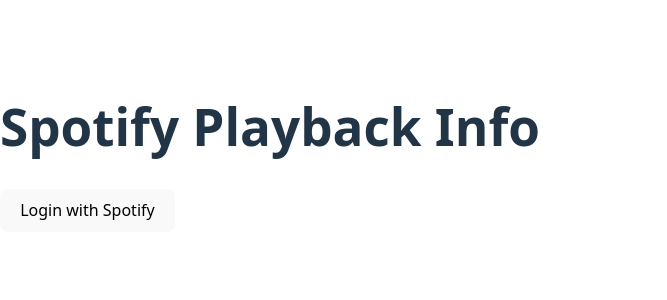
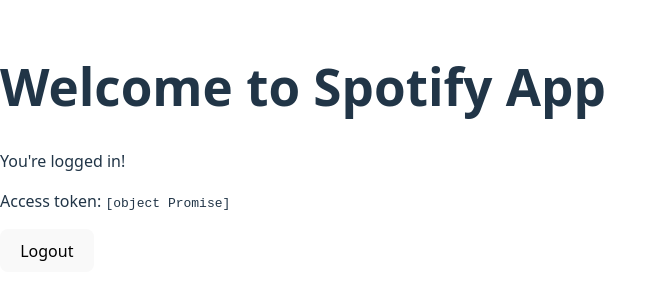
Before and after one commit to bxb454/csds-393-project, a React (Vite) app in the folder spotify-chrome-extension/: page / in a window 1280 px wide. Shown: the part 252-552 px from the top of the page, without its empty margins (0-667 px from the left). Built offline with nearby package versions, Linux system fonts and the light colour scheme; no server answers.

Commit message:
Began implementation of chrome.storage.local (incomplete)

```diff
--- a/spotify-chrome-extension/src/App.tsx
+++ b/spotify-chrome-extension/src/App.tsx
@@ -1,20 +1,34 @@
 import { useAuth } from './Auth.tsx'
 
+function HomePage({ token, handleLogout }: { token: string, handleLogout: () => void }) {
+  return (
+    <div>
+      <h1>Welcome to Spotify App</h1>
+      <p>You're logged in!</p>
+      <p>Access token: <code>{token}</code></p>
+      <button onClick={handleLogout}>Logout</button>
+    </div>
+  )
+}
+
+function LoginPage({ handleLogin }: { handleLogin: () => void }) {
+  return (
+    <div>
+      <h1>Spotify Playback Info</h1>
+      <button onClick={handleLogin}>Login with Spotify</button>
+    </div>
+  )
+}
+
 function App() {
-  const {token, handleLogin, handleLogout} = useAuth()
+  const { token, handleLogin, handleLogout } = useAuth()
 
   return (
     <div className="App">
-      <h1>Spotify Playback Info</h1>
       {!token ? (
-        <button onClick={() => handleLogin()}>Login with Spotify</button>
+        <LoginPage handleLogin={handleLogin} />
       ) : (
-        <>
-          <p>Logged in! Access token:</p>
-          <code>{token}</code>
-          <br />
-          <button onClick={handleLogout}>Logout</button>
-        </>
+        <HomePage token={token} handleLogout={handleLogout} />
       )}
     </div>
   )
--- a/spotify-chrome-extension/src/Auth.tsx
+++ b/spotify-chrome-extension/src/Auth.tsx
@@ -17,17 +17,16 @@
 
   // Check for token in the URL after redirect
   useEffect(() => {
-    let token = window.localStorage.getItem('token')
+    let token = chrome.storage.local.get(['token'])
     if (token) {
-        setToken(token)
+        setToken(String(token))
     }
   }, [])
 
 const handleLogin = () => {
   const state = generateRandomString(16);
+  const REDIRECT_URI = chrome.identity.getRedirectURL();
 
-  //get from current chrome extension environment
-  const REDIRECT_URI = chrome.identity.getRedirectURL();
   const params = new URLSearchParams({
     response_type: RESPONSE_TYPE,
     client_id: CLIENT_ID,
@@ -38,32 +37,54 @@
 
   const authUrl = `${AUTH_ENDPOINT}?${params.toString()}`;
 
-  //use chrome built-in web auth flow
+  console.log("Auth URL: ", authUrl)
+  console.log("Redirect URI: ", REDIRECT_URI)
+
   chrome.identity.launchWebAuthFlow(
     {
       url: authUrl,
       interactive: true,
     },
     (redirectUrl: string|undefined) => {
+      console.log("Callback fired!");
+      console.log("Redirect URL received: ", redirectUrl);
+
+      if (chrome.runtime.lastError) {
+        console.error('Chrome identity error:', chrome.runtime.lastError);
+        return;
+      }
+
       if (redirectUrl) {
-        const params = new URLSearchParams(
-          redirectUrl.split('#')[1] // Spotify returns token in hash
-        );
-        const token = params.get('access_token');
-        if (token) {
-          window.localStorage.setItem('token', token);
-          setToken(token);
+        console.log("Full redirect URL: ", redirectUrl);
+
+        // Check if using 'code' flow
+        if (redirectUrl.includes('code=')) {
+          const urlParams = new URLSearchParams(redirectUrl.split('?')[1]);
+          console.log("Code: ", urlParams.get('code'));
         }
+
+        // Check if using 'token' flow
+        if (redirectUrl.includes('#')) {
+          const params = new URLSearchParams(redirectUrl.split('#')[1]);
+          const token = params.get('access_token');
+          console.log("Access token: ", token);
+
+          if (token) {
+            chrome.storage.local.set({ token: token });
+            setToken(token);
+            console.log("Token saved!");
+          }
+        }
+      } else {
+        console.log("No redirect URL received");
       }
     }
   );
-  console.log("Auth URL: ", authUrl)
-  console.log("Redirect URI: ", REDIRECT_URI)
 }
 
   const handleLogout = () => {
     setToken(null)
-    window.localStorage.removeItem('token')
+    chrome.storage.local.remove(['token'])
   }
     return { token, handleLogin, handleLogout }
 }
```
Also changed, not shown: spotify-chrome-extension/public/manifest.json.
